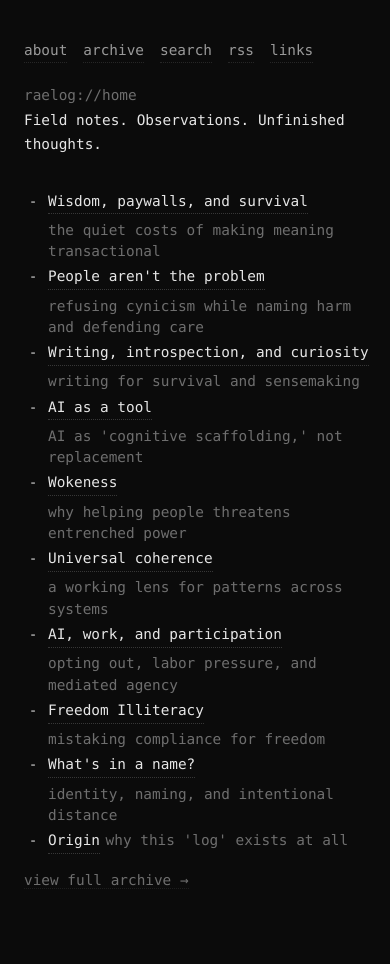
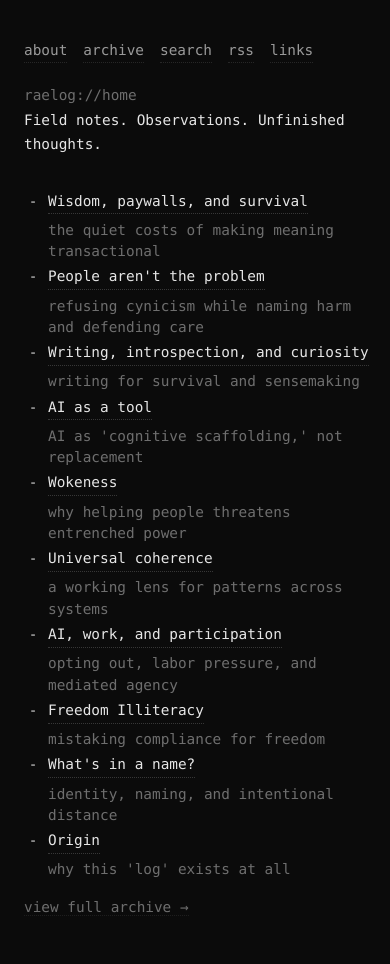
Before and after one commit to raelovejoy/raelog, a Jekyll site: the page built from index.html, in a window 390 px wide. Built offline with Jekyll 4.4.1, drawn with Linux system fonts in a browser that asks for light colours; before the commit the page ends 937 px from its top, so only the background shows below that.

Commit message:
Update style.css

```diff
--- a/assets/css/style.css
+++ b/assets/css/style.css
@@ -160,6 +160,7 @@ li::before {
   }
 
   .post-summary {
+    flex: 1 1 100%;
     white-space: normal;
     overflow: visible;
     text-overflow: clip;
```
